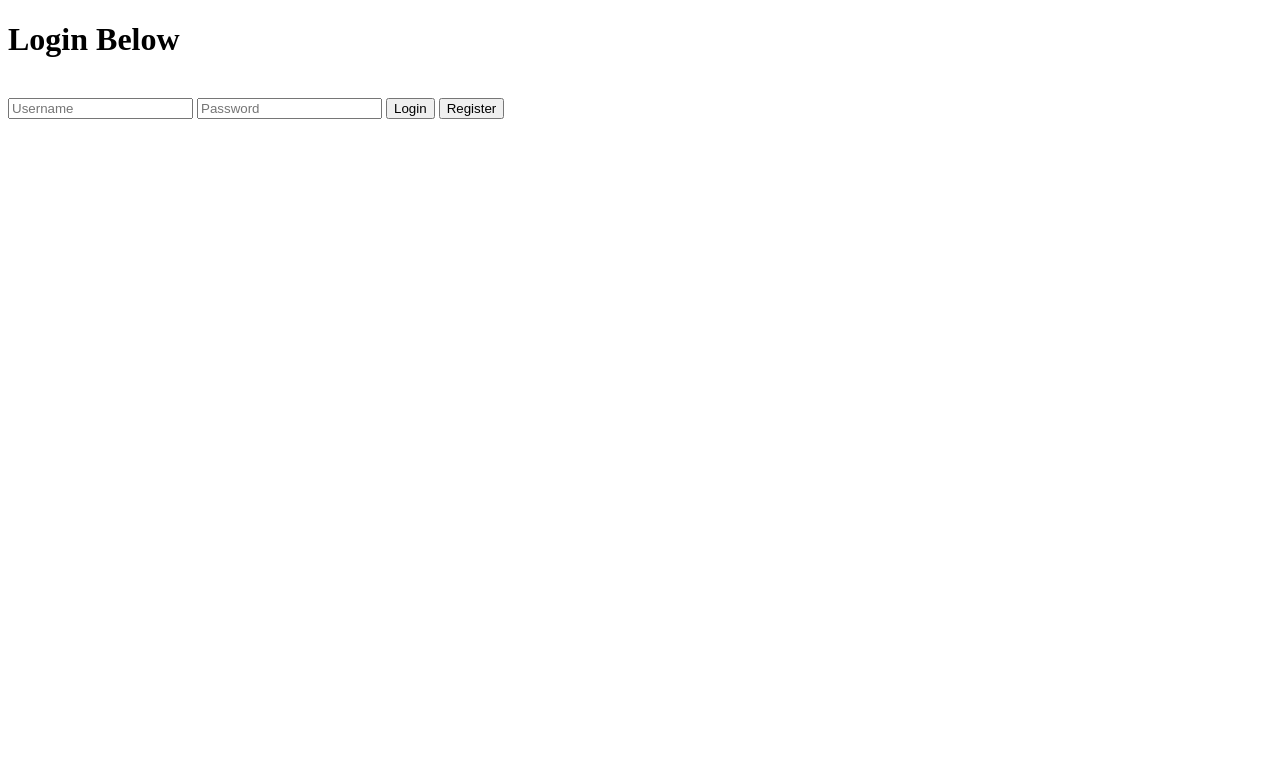
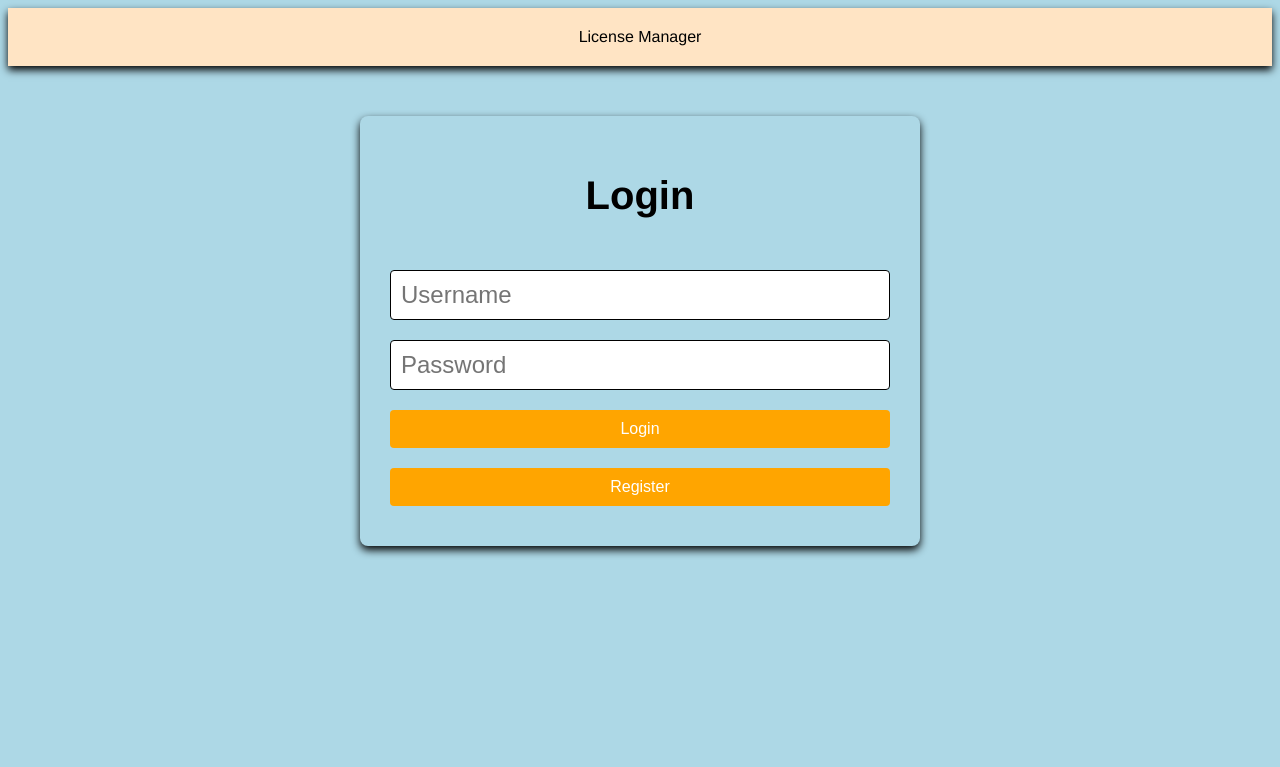
Before and after one commit to HerbAvenue/LicenseExpiryManager, a Flask app: page / in a window 1280 px wide. Shown: the top 767 px of the page. Run offline with Flask 3, Linux system fonts and the light colour scheme.

Commit message:
Added SCSS to the app

```diff
--- a/app.py
+++ b/app.py
@@ -20,7 +20,6 @@ class Users(db.Model):
     __bind_key__ = 'db1'
     UserId = db.Column(db.Integer, primary_key = True)
     Username = db.Column(db.String(25), unique=True, nullable = False)
-    #Password = db.Column(db.String, nullable = False)
     Password_hash = db.Column(db.String(150), nullable=False)
 
     def set_password(self, password):
--- /dev/null
+++ b/static/css/styles.css
@@ -0,0 +1,89 @@
+body {
+  background-color: lightblue;
+  font-family: "Franklin Gothic Medium", "Arial Narrow", Arial, sans-serif;
+  display: flex;
+  flex-direction: column;
+  align-items: center;
+  height: 95vh;
+  text-align: center;
+}
+
+header {
+  width: 100%;
+  background-color: bisque;
+  box-shadow: 0 4px 8px black;
+  padding: 20px 0px;
+}
+header h1 {
+  margin: 0;
+  font-size: 2.5rem;
+}
+
+main {
+  display: flex;
+  justify-content: center;
+  align-items: center;
+  flex: 1;
+  width: 100%;
+}
+
+.container {
+  background-color: lightblue;
+  border-radius: 8px;
+  box-shadow: 0 4px 8px black;
+  padding: 30px;
+  max-width: 500px;
+  width: 100%;
+  margin: 50px auto;
+}
+.container h1 {
+  font-size: 2.5rem;
+  margin-bottom: 1.5rem;
+}
+.container p {
+  font-size: 1;
+}
+.container .input-field {
+  width: 100%;
+  padding: 10px;
+  margin: 10px 0;
+  border: 1px solid black;
+  border-radius: 4px;
+  font-size: 1.5rem;
+  box-sizing: border-box;
+}
+.container .input-field:focus {
+  border-color: red;
+  outline: none;
+}
+.container .btn {
+  width: 100%;
+  padding: 10px;
+  margin: 10px 0;
+  border: none;
+  border-radius: 4px;
+  font-size: 1rem;
+  cursor: pointer;
+  transition: lightblue 0.3s ease;
+}
+.container .btn.btn-login {
+  background-color: orange;
+  color: white;
+}
+.container .btn.btn-login:hover {
+  background-color: purple;
+}
+.container .btn.btn-register {
+  background-color: orange;
+  color: white;
+}
+.container .btn.btn-register:hover {
+  background-color: blue;
+}
+.container .btn.btn-logout {
+  background-color: orange;
+  color: white;
+}
+.container .btn.btn-logout:hover {
+  background-color: purple;
+}/*# sourceMappingURL=styles.css.map */
--- /dev/null
+++ b/static/css/styles.scss
@@ -0,0 +1,106 @@
+//Variables
+$background-color: lightblue;
+
+
+body {
+    background-color: $background-color;
+    font-family: 'Franklin Gothic Medium', 'Arial Narrow', Arial, sans-serif;
+    display: flex; //Learn about flex
+    flex-direction: column;
+    align-items: center;
+    height: 95vh;
+    text-align: center;
+}
+
+header{
+    width: 100%;
+    background-color: bisque;
+    box-shadow: 0 4px 8px rgba($color: #000000, $alpha: 1.0);
+    padding: 20px 0px;
+
+    h1{
+        margin: 0;
+        font-size: 2.5rem; //Understand REM again
+    }
+}
+
+main{
+    display: flex;
+    justify-content: center;
+    align-items: center;
+    flex: 1;
+    width: 100%;
+}
+
+.container {
+    background-color: $background-color;
+    border-radius: 8px;
+    box-shadow: 0 4px 8px rgba($color: #000000, $alpha: 1.0);
+    padding: 30px;
+    max-width: 500px;
+    width: 100%;
+    margin: 50px auto;
+
+    h1 {
+        font-size: 2.5rem;
+        margin-bottom: 1.5rem;
+    }
+
+    p{
+        font-size: 1;
+    }
+
+    .input-field{
+        width: 100%;
+        padding: 10px;
+        margin: 10px 0;
+        border: 1px solid black;
+        border-radius: 4px;
+        font-size: 1.5rem;
+        box-sizing: border-box;
+
+        &:focus {
+            border-color: red;
+            outline: none;
+        }
+    }
+
+    .btn{
+        width: 100%;
+        padding: 10px;
+        margin: 10px 0;
+        border: none;
+        border-radius: 4px;
+        font-size: 1rem;
+        cursor: pointer;
+        transition: $background-color 0.3s ease;
+
+        &.btn-login{
+           background-color: orange;
+           color: white;
+
+           &:hover{
+            background-color: purple;
+           }
+        }
+
+        &.btn-register{
+            background-color: orange;
+            color: white;
+
+            &:hover{
+             background-color: blue;
+            }
+         }
+
+         &.btn-logout{
+            background-color: orange;
+            color: white;
+
+            &:hover{
+             background-color: purple;
+            }
+         }
+
+    }
+}
--- a/templates/base.html
+++ b/templates/base.html
@@ -3,9 +3,11 @@
 <head>
     <meta charset="UTF-8">
     <meta name="viewport" content="width=device-width, initial-scale=1.0">
+    <link rel="stylesheet" href="{{ url_for('static', filename='css/styles.css') }}">
     {% block head %}{% endblock %}
 </head>
 <body>
+    <header>License Manager</header>
     {% block body %}{% endblock %}
 </body>
 </html>
--- a/templates/index.html
+++ b/templates/index.html
@@ -6,7 +6,7 @@
 
 {% block body %}
 <div class="container">
-    <h1>Login Below</h1>
+    <h1>Login</h1>
     <br />
     <form id="auth-form" action="{{url_for('login')}}" method="post"> <!--WHY IS URL_FOR IN JINJA2????-->
         <input
@@ -14,17 +14,15 @@
             name="username"
             placeholder="Username"
             class="input-field"
-            required
         />
         <input
             type="password"
             name="password"
             placeholder="Password"
             class="input-field"
-            required
         />
         <input type="submit" value="Login" class="btn btn-login" onclick="setActionForm('login')"/>
-        <input type="button" value="Register" class="btn btn-login" onclick="setActionForm('register')"/>
+        <input type="button" value="Register" class="btn btn-register" onclick="setActionForm('register')"/>
     </form>
 </div>
 
```
Also changed, not shown: instance/users.db, 1 other file.
